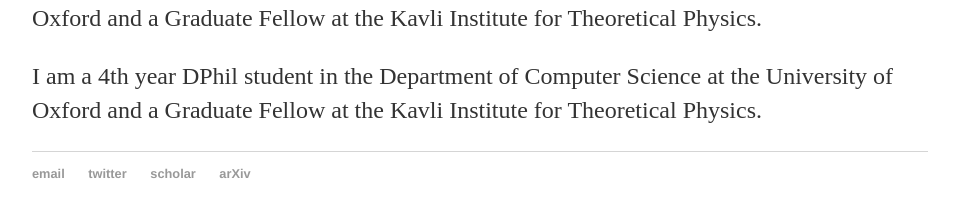
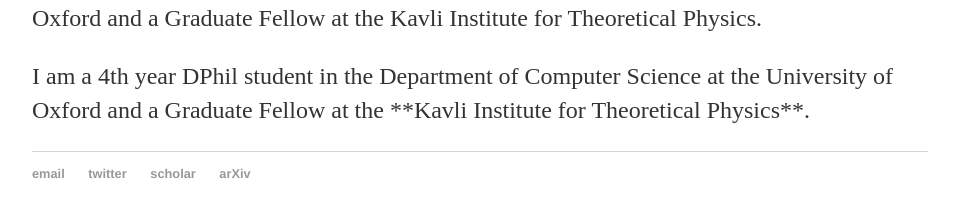
Before and after one commit to andrearocchetto/andrearocchetto.github.io, a Jekyll site: the page built from index.html, in a window 1280 px wide. Shown: the part 233-450 px from the top of the page, without its empty margins (160-1119 px from the left). Built offline with Jekyll 4.4.1, drawn with Linux system fonts in a browser that asks for light colours.

```diff
--- a/index.html
+++ b/index.html
@@ -6,5 +6,5 @@ title: Andrea Rocchetto
 	<h1>Andrea Rocchetto</h1>
 	<p>I am a 4th year DPhil student in the Department of Computer Science at the University of Oxford and a Graduate Fellow at the Kavli Institute for Theoretical Physics.</p>
 	<p></p>
-	<p>I am a 4th year DPhil student in the Department of Computer Science at the University of Oxford and a Graduate Fellow at the Kavli Institute for Theoretical Physics.</p>
+	<p>I am a 4th year DPhil student in the Department of Computer Science at the University of Oxford and a Graduate Fellow at the **Kavli Institute for Theoretical Physics**.</p>
 </div><!-- /.blurb -->
```
